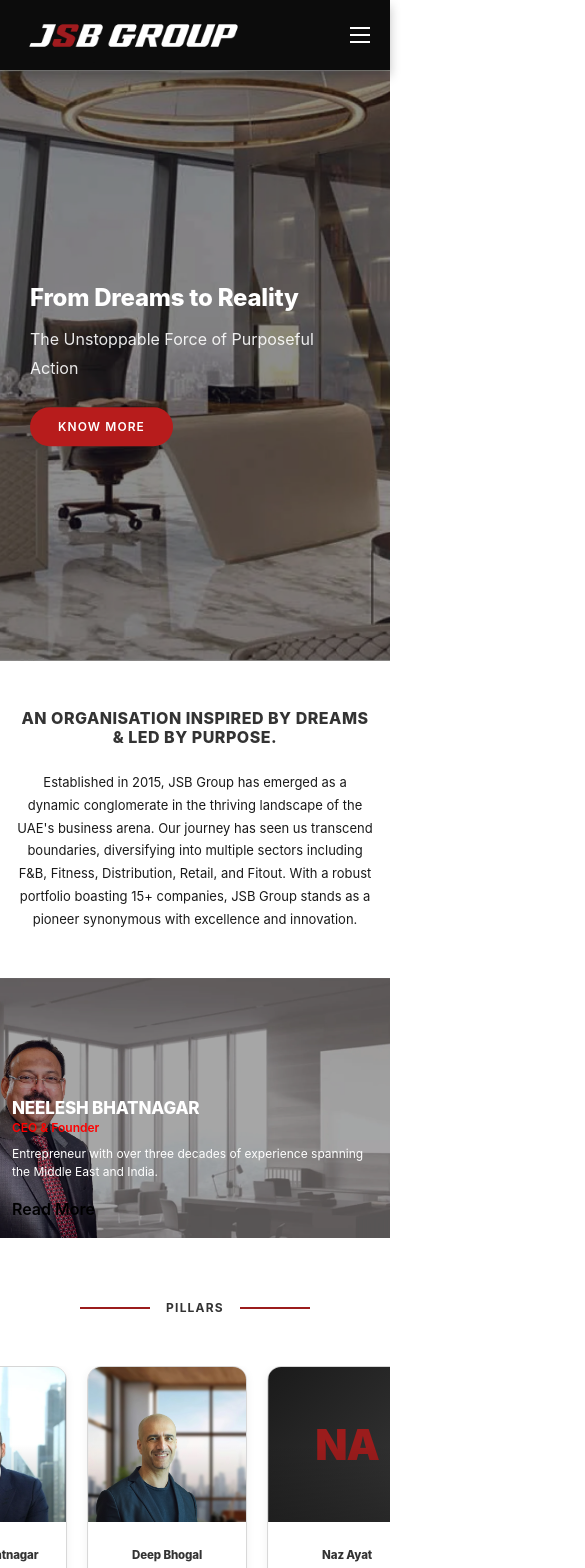
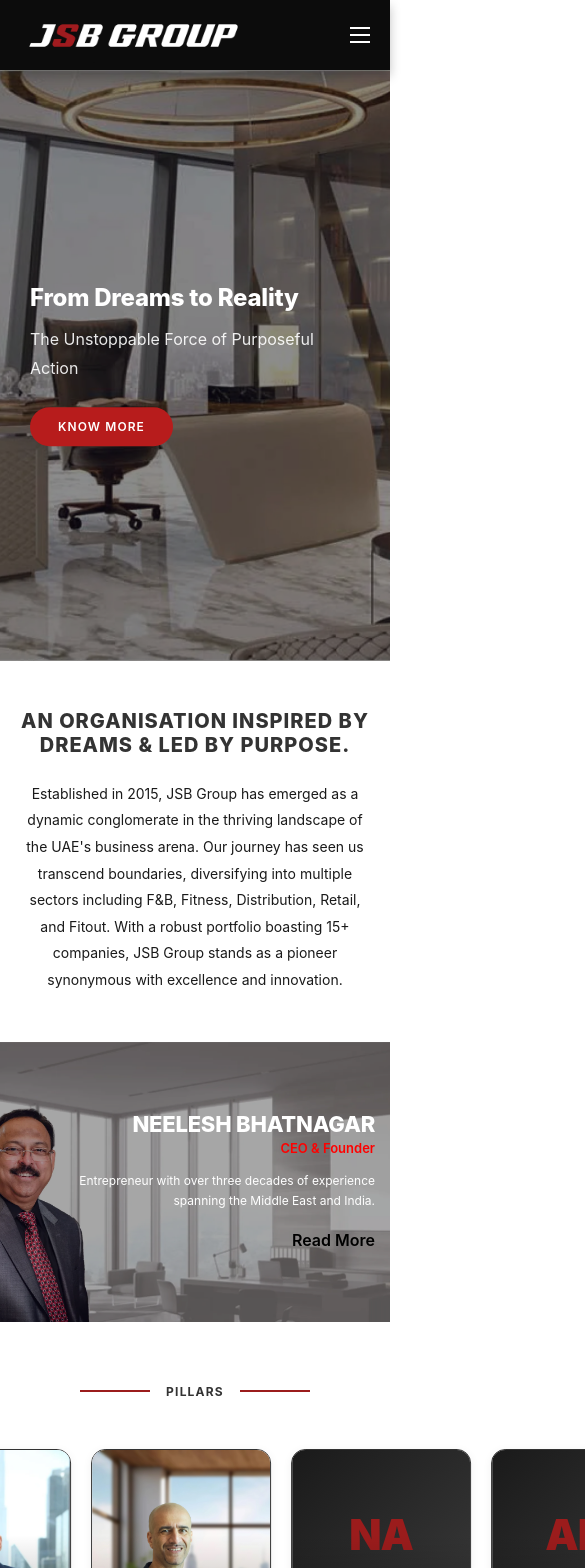
Before and after one commit to gurusaivs18/web-app, a React (Vite) app: page / in a window 390 px wide. Shown: the top 1568 px of the page, 585 px wide, since content can reach past the window. Built offline with nearby package versions, Linux system fonts and the light colour scheme.

Commit message:
global .css career ctra visibility issue

```diff
--- a/src/css/Home.css
+++ b/src/css/Home.css
@@ -1,27 +1,6 @@
 /* =================================================================
    HOME.CSS  –  JSB Group Homepage
    ================================================================= */
-
-/* ── Fix: prevent any section overflowing viewport width ──────── */
-.directors-section,
-.home-verticals-logos,
-.home-impact,
-.home-group-photos,
-.home-testimonials,
-.home-contact,
-.home-intro,
-.ceo-section {
-  max-width: 100vw;
-  overflow-x: hidden;
-}
-
-/* ── Fix: container should never exceed screen width ─────────── */
-.container {
-  width: 100%;
-  box-sizing: border-box;
-  padding-left: clamp(16px, 4vw, 40px);
-  padding-right: clamp(16px, 4vw, 40px);
-}
 
 /* ================= INTRO ================= */
 .home-intro {
@@ -46,17 +25,6 @@
   color: var(--text-mid);
   line-height: 1.9;
   text-align: center;
-}
-
-@media (max-width: 480px) {
-  .home-intro-text h2 {
-    font-size: 16px;
-    letter-spacing: 0.5px;
-  }
-  .home-intro-text p {
-    font-size: 13px;
-    line-height: 1.75;
-  }
 }
 
 /* ================= CEO SECTION ================= */
@@ -137,42 +105,26 @@
     height: 320px;
   }
   .ceo-info {
-    right: 16px;
-    left: 16px;
-    max-width: calc(100% - 32px);
-    text-align: left;
+    right: 20px;
+    max-width: 70%;
   }
   .ceo-info h3 {
-    font-size: 20px;
+    font-size: 22px;
   }
   .ceo-info .ceo-role {
-    font-size: 12px;
-    margin-bottom: 8px;
+    font-size: 13px;
   }
   .ceo-info p {
     font-size: 12px;
-    line-height: 1.5;
-    display: -webkit-box;
-    -webkit-line-clamp: 3;
-    -webkit-box-orient: vertical;
-    overflow: hidden;
   }
 }
-
 @media (max-width: 480px) {
   .ceo-content {
-    height: 260px;
+    height: 280px;
   }
   .ceo-info {
-    right: 12px;
-    left: 12px;
-    max-width: calc(100% - 24px);
-    top: auto;
-    bottom: 16px;
-    transform: none;
-  }
-  .ceo-info h3 {
-    font-size: 17px;
+    max-width: 85%;
+    right: 15px;
   }
 }
 
@@ -181,13 +133,26 @@
   background: var(--white);
   padding: 60px 0 50px;
 }
-
-/* ── Fix: directors-marquee was commented out but used in JSX ── */
+/*
 .directors-marquee {
   overflow: hidden;
   width: 100%;
   margin-top: 30px;
-}
+  -webkit-mask-image: linear-gradient(
+    to right,
+    transparent 0%,
+    black 6%,
+    black 94%,
+    transparent 100%
+  );
+  mask-image: linear-gradient(
+    to right,
+    transparent 0%,
+    black 6%,
+    black 94%,
+    transparent 100%
+  );
+} */
 
 .directors-track-marquee {
   display: flex;
@@ -401,25 +366,6 @@
   }
 }
 
-@media (max-width: 480px) {
-  .director-card {
-    width: 160px;
-    flex: 0 0 160px;
-  }
-  .director-photo-wrap {
-    height: 155px;
-  }
-  .director-name {
-    font-size: 11.5px;
-  }
-  .director-role {
-    font-size: 9px;
-  }
-  .director-bio {
-    font-size: 10px;
-  }
-}
-
 /* ================= VERTICALS AUTO-SLIDER ================= */
 .home-verticals-logos {
   background: var(--white);
@@ -431,6 +377,20 @@
   overflow: hidden;
   width: 100%;
   margin-top: 36px;
+  /* -webkit-mask-image: linear-gradient(
+    to right,
+    transparent 0%,
+    black 6%,
+    black 94%,
+    transparent 100%
+  ); */
+  /* mask-image: linear-gradient(
+    to right,
+    transparent 0%,
+    black 6%,
+    black 94%,
+    transparent 100%
+  ); */
 }
 
 .verticals-track {
@@ -497,6 +457,8 @@
   height: 100%;
 }
 
+/* Every logo fills the same padded box — object-fit: contain
+   keeps the aspect ratio so nothing gets stretched or squashed */
 .vertical-logo-box img {
   width: 100%;
   height: 100%;
@@ -556,27 +518,6 @@
 
 .vertical-know-more:hover {
   opacity: 0.7;
-}
-
-@media (max-width: 480px) {
-  .vertical-slide-item {
-    width: 180px;
-    margin-right: 14px;
-  }
-  .vertical-logo-box {
-    height: 100px;
-    padding: 12px 14px;
-  }
-  .vertical-card-body {
-    padding: 10px 12px 12px;
-  }
-  .vertical-brand-name {
-    font-size: 11px;
-  }
-  .vertical-brand-desc {
-    font-size: 10px;
-    -webkit-line-clamp: 3;
-  }
 }
 
 /* ================= IMPACT ================= */
@@ -665,39 +606,21 @@
     padding: 0 16px 24px;
   }
 }
-
 @media (max-width: 480px) {
   .stats-grid {
-    grid-template-columns: 1fr 1fr;
-    gap: 24px 0;
-  }
-  .stat-box:nth-child(odd)::after {
-    display: block;
-  }
-  .stat-box:nth-child(even)::after {
-    display: none;
+    grid-template-columns: repeat(2, 1fr);
+    gap: 28px 0;
   }
   .stat-icon {
-    width: 56px;
-    height: 56px;
+    width: 64px;
+    height: 64px;
   }
   .stat-icon svg {
-    width: 24px;
-    height: 24px;
+    width: 28px;
+    height: 28px;
   }
   .stat-box h2 {
-    font-size: 22px;
-  }
-  .stat-label {
-    font-size: 9.5px;
-    letter-spacing: 0.8px;
-  }
-  .stat-desc {
-    font-size: 11px;
-  }
-  .impact-intro {
-    font-size: 13px;
-    padding: 0 4px;
+    font-size: 24px;
   }
 }
 
@@ -812,38 +735,26 @@
     height: 100%;
   }
 }
-
 @media (max-width: 600px) {
   .group-photo-grid {
     grid-template-columns: 1fr;
     height: auto;
-    gap: 10px;
   }
   .gp-col-left {
     grid-column: 1;
     grid-row: auto;
-    height: 200px;
+    height: 220px;
   }
   .gp-col-mid {
     grid-column: 1;
     grid-row: auto;
-    height: 170px;
-    justify-content: flex-start;
-  }
-  .gp-card--mid {
-    height: 100%;
-    width: 100%;
+    height: 180px;
   }
   .gp-col-right {
     grid-column: 1;
     grid-row: auto;
-    height: 160px;
+    height: 180px;
     flex-direction: row;
-    gap: 10px;
-  }
-  .gp-card--sm {
-    flex: 1;
-    min-width: 0;
   }
 }
 
@@ -949,30 +860,16 @@
     max-width: 100%;
   }
 }
-
 @media (max-width: 600px) {
-  .testimonials-inner {
-    gap: 28px;
-  }
-  .testimonials-heading h2 {
-    font-size: 20px;
-  }
   .testimonials-cards {
     grid-template-columns: 1fr;
-    gap: 16px;
   }
   .testimonial-card {
-    padding: 18px 16px 14px;
-  }
-  .tq-open,
-  .tq-close {
-    font-size: 40px;
-  }
-  .testimonial-text {
-    font-size: 12.5px;
+    padding: 22px 18px 18px;
   }
 }
 
+/* ================= GET IN TOUCH ================= */
 /* ================= GET IN TOUCH ================= */
 .home-contact {
   background: var(--black);
@@ -1010,7 +907,7 @@
 .contact-info {
   display: flex;
   flex-direction: column;
-  gap: 10px;
+  gap: 10px; /* equal spacing */
 }
 
 /* RESET DEFAULT SPACING */
@@ -1059,28 +956,11 @@
 @media (max-width: 900px) {
   .contact-inner {
     grid-template-columns: 1fr;
-    gap: 20px;
   }
 }
 
 @media (max-width: 480px) {
-  .home-contact {
-    padding: 32px 0;
-  }
   .contact-red-panel {
-    padding: 20px 18px;
-    gap: 14px;
-  }
-  .contact-red-panel h2 {
-    font-size: 17px;
-  }
-  .contact-info p,
-  .contact-info a {
-    font-size: 12px;
-  }
-  .contact-text-block {
-    font-size: 12px;
-    line-height: 1.7;
-    padding-bottom: 14px;
+    padding: 24px;
   }
 }
--- a/src/css/global.css
+++ b/src/css/global.css
@@ -6,9 +6,6 @@
 
    ========================================================================== */
 
-/* --------------------------------------------------------------------------
-   1. DESIGN TOKENS
-   -------------------------------------------------------------------------- */
 /* --------------------------------------------------------------------------
    1. DESIGN TOKENS
    -------------------------------------------------------------------------- */
@@ -40,15 +37,15 @@
   --fw-bold: 700;
   --fw-black: 900;
 
-  --text-xs: 0.75rem;
-  --text-sm: 0.875rem;
-  --text-base: 1rem;
-  --text-md: 1.125rem;
-  --text-lg: 1.25rem;
-  --text-xl: 1.5rem;
-  --text-2xl: 2rem;
-  --text-3xl: 2.5rem;
-  --text-4xl: 3rem;
+  --text-xs: 0.75rem; /* 12px */
+  --text-sm: 0.875rem; /* 14px */
+  --text-base: 1rem; /* 16px */
+  --text-md: 1.125rem; /* 18px */
+  --text-lg: 1.25rem; /* 20px */
+  --text-xl: 1.5rem; /* 24px */
+  --text-2xl: 2rem; /* 32px */
+  --text-3xl: 2.5rem; /* 40px */
+  --text-4xl: 3rem; /* 48px */
 
   --lh-tight: 1.2;
   --lh-normal: 1.6;
@@ -82,21 +79,14 @@
   --ease-normal: 250ms ease;
   --ease-slow: 400ms ease;
 
-  /* ── Short aliases ── */
+  /* ── Short aliases — used by Navbar.css, Footer.css, GetInTouch.css ── */
   --white: #ffffff;
+  --black: white; /* Get In Touch section background           */
+  --red: #9b1c1c;
+  --text-mid: #1a1a1a; /* right panel p tags — black                */
+  --gray-mid: ; /* divider lines inside dark section         */
+}
 
-  /* FIXED */
-  --black: #000000;
-
-  --red: #9b1c1c;
-  --text-mid: #1a1a1a;
-
-  /* OPTIONAL FIX */
-  --gray-light: #f2f2f2;
-
-  /* OPTIONAL FIX */
-  --gray-mid: #d6d6d6;
-}
 /* --------------------------------------------------------------------------
    2. RESET & BASE
    -------------------------------------------------------------------------- */
```
